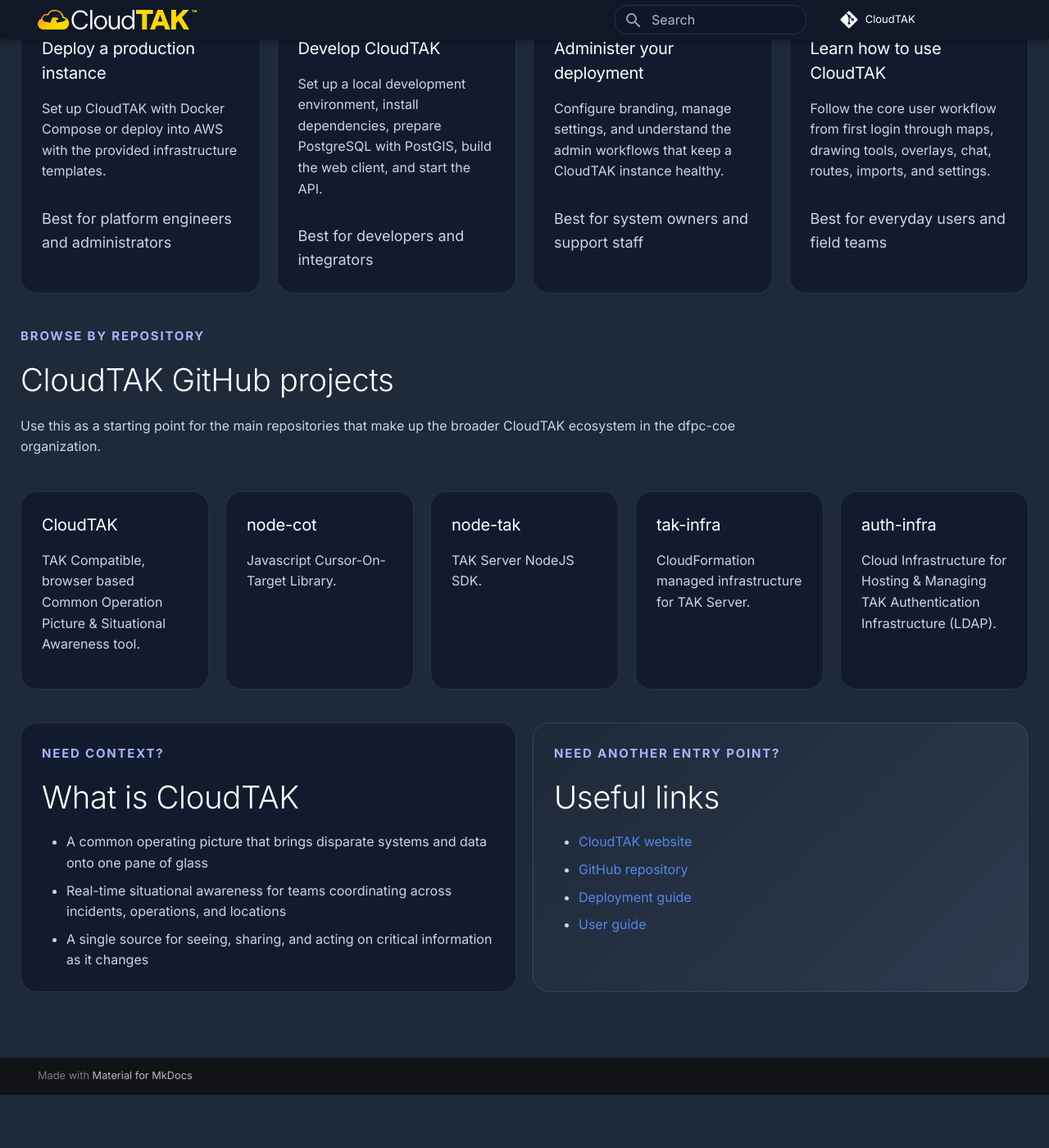
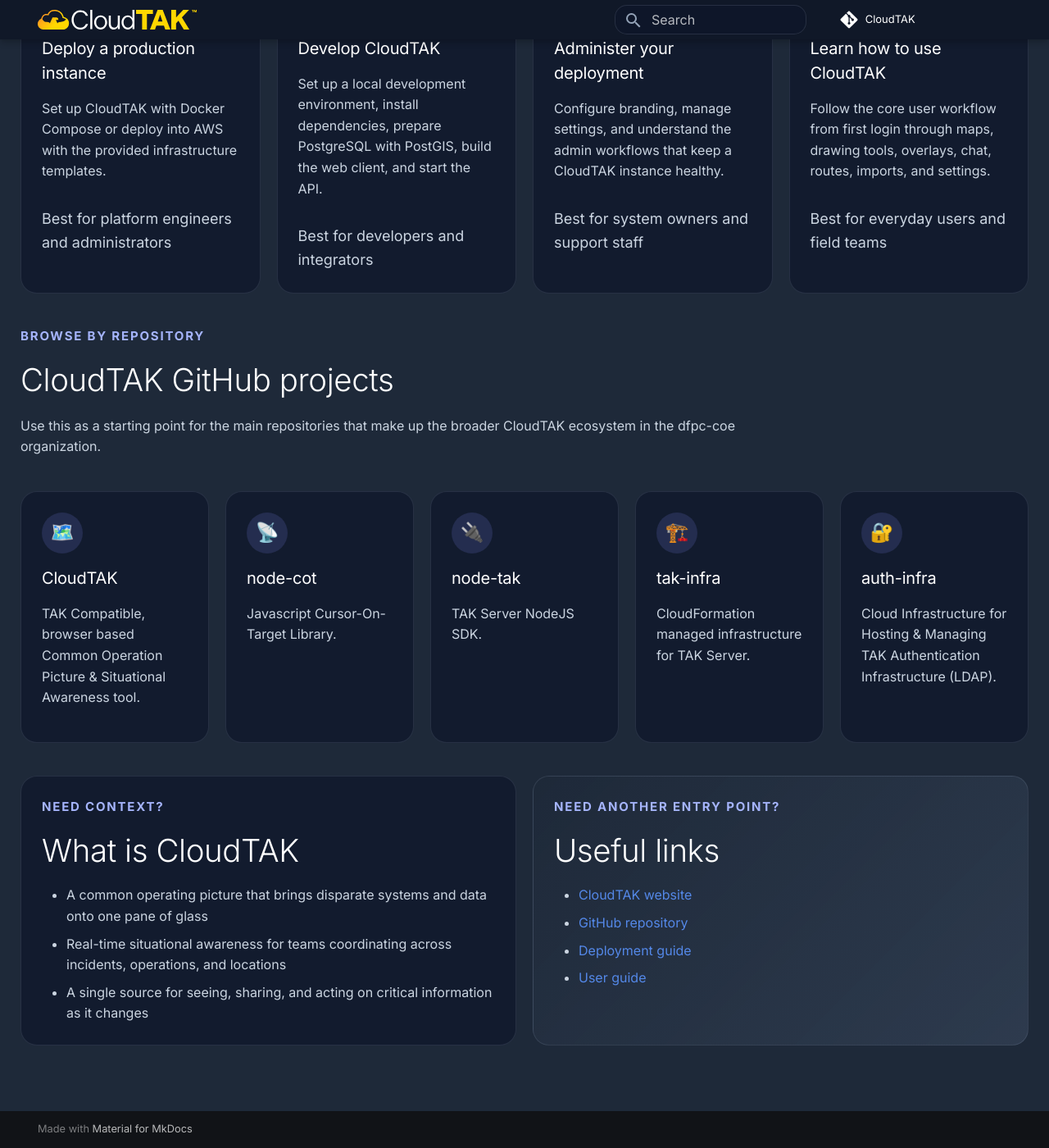
Before and after one commit to dfpc-coe/CloudTAK-Docs, an MkDocs documentation site: the page built from docs/index.md, in a window 1280 px wide and 1400 px high, scrolled down 810 px. Shown: the whole window at 82% size. Built offline with MkDocs 1.6.1 and Material for MkDocs 9.7.7, drawn with Linux system fonts in a browser that asks for light colours; comment, search, counter and statistics services are not loaded; before the commit the page ends 2145 px from its top, so only the background shows below that.

Commit message:
Update Menu

```diff
--- a/docs/assets/extra.css
+++ b/docs/assets/extra.css
@@ -254,6 +254,11 @@
     margin: 0 auto 0.75rem;
 }
 
+.docs-card-icon-compact {
+    display: flex;
+    margin: 0 0 0.75rem;
+}
+
 .docs-card-meta {
     display: inline-block;
     margin-top: 0.75rem;
--- /dev/null
+++ b/docs/assets/landing.js
@@ -0,0 +1,19 @@
+(function () {
+  function applyLandingLayout() {
+    const isLandingPage = Boolean(document.querySelector('.docs-landing'));
+
+    if (!document.body) return;
+
+    document.body.classList.toggle('docs-landing-page', isLandingPage);
+  }
+
+  if (document.readyState === 'loading') {
+    document.addEventListener('DOMContentLoaded', applyLandingLayout);
+  } else {
+    applyLandingLayout();
+  }
+
+  if (typeof document$ !== 'undefined' && document$ && typeof document$.subscribe === 'function') {
+    document$.subscribe(applyLandingLayout);
+  }
+})();
--- a/docs/index.md
+++ b/docs/index.md
@@ -62,22 +62,27 @@
     </div>
     <div class="docs-card-grid docs-card-grid--three">
       <a class="docs-card docs-card-compact" href="https://github.com/dfpc-coe/CloudTAK">
+        <span class="docs-card-icon docs-card-icon-compact">🗺️</span>
         <h3>CloudTAK</h3>
         <p>TAK Compatible, browser based Common Operation Picture &amp; Situational Awareness tool.</p>
       </a>
       <a class="docs-card docs-card-compact" href="https://github.com/dfpc-coe/node-CoT">
+        <span class="docs-card-icon docs-card-icon-compact">📡</span>
         <h3>node-cot</h3>
         <p>Javascript Cursor-On-Target Library.</p>
       </a>
       <a class="docs-card docs-card-compact" href="https://github.com/dfpc-coe/node-tak">
+        <span class="docs-card-icon docs-card-icon-compact">🔌</span>
         <h3>node-tak</h3>
         <p>TAK Server NodeJS SDK.</p>
       </a>
       <a class="docs-card docs-card-compact" href="https://github.com/dfpc-coe/tak-infra">
+        <span class="docs-card-icon docs-card-icon-compact">🏗️</span>
         <h3>tak-infra</h3>
         <p>CloudFormation managed infrastructure for TAK Server.</p>
       </a>
       <a class="docs-card docs-card-compact" href="https://github.com/dfpc-coe/auth-infra">
+        <span class="docs-card-icon docs-card-icon-compact">🔐</span>
         <h3>auth-infra</h3>
         <p>Cloud Infrastructure for Hosting &amp; Managing TAK Authentication Infrastructure (LDAP).</p>
       </a>
```
